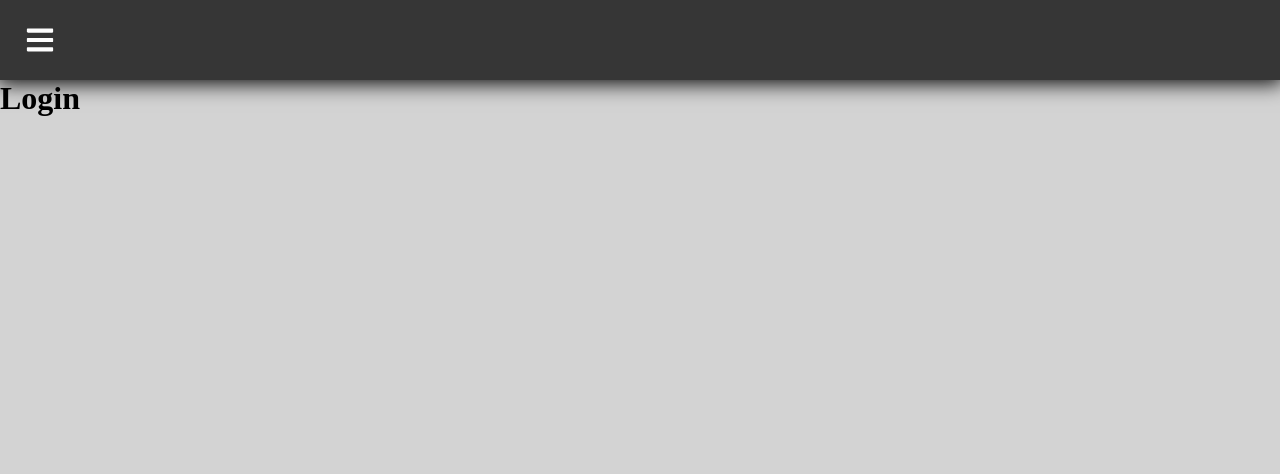
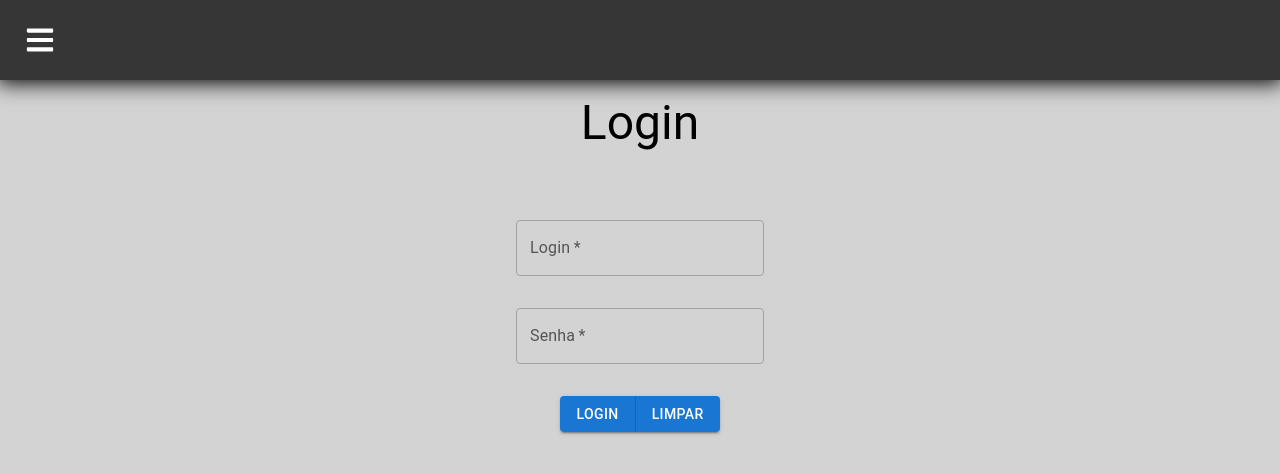
Before and after one commit to netoacpn/pharmasystem, a React (Vite) app: page / in a window 1280 px wide. Shown: the top 474 px of the page. Built offline with nearby package versions, Linux system fonts and the light colour scheme.

Commit message:
:sparkles: feature: Adiciona formulário na página de login

```diff
--- /dev/null
+++ b/src/components/loginform/index.jsx
@@ -0,0 +1,24 @@
+import React from "react"
+import { Container, TextField, ButtonGroup, Button, Box } from "@mui/material"
+
+function FormularioLogin(){
+
+  return(
+    <Container sx={{ display: "flex", flexDirection: "column", alignItems: "center", justifyContent: "center", height: "40vh" }}>
+      <Box sx={{ m: 1 }}>
+        <TextField sx={{ m: 1 }} required id="outlined-required" label="Login"/>
+      </Box>
+      <Box sx={{ m: 1 }}>
+        <TextField sx={{ m: 1 }} required id="outlined-password-input" label="Senha" type="password" autoComplete="current-password"/>
+      </Box>
+      <Box sx={{ m: 1 }}>
+        <ButtonGroup sx={{ m: 1 }} variant="contained" aria-label="outlined primary button group">
+          <Button type="submit" color="primary">Login</Button>
+          <Button type="reset" color="primary">Limpar</Button>
+        </ButtonGroup>
+      </Box>
+    </Container>
+  )
+}
+
+export { FormularioLogin }
--- a/src/pages/cadastro de medicamento/index.jsx
+++ b/src/pages/cadastro de medicamento/index.jsx
@@ -1,7 +1,6 @@
 import { Header } from "../../components/header"
 import { Box, Container, Typography } from "@mui/material"
 import { FormularioNovoMedicamento } from "../../components/cadmedform"
-
 
 function CadastroMedicamento(){
   return(
@@ -9,7 +8,7 @@ function CadastroMedicamento(){
       <Header />
       <Container>
         <Box>
-          <Typography variant="h3" gutterBottom sx={{m: "15px", alignItems: "center", textAlign: "center"}}>Cadastro de Farmácias</Typography>
+          <Typography variant="h3" gutterBottom sx={{m: "15px", alignItems: "center", textAlign: "center"}}>Cadastro de Medicamento</Typography>
         </Box>
         <FormularioNovoMedicamento />
       </Container>
--- a/src/pages/lista medicamento/index.jsx
+++ b/src/pages/lista medicamento/index.jsx
@@ -2,7 +2,7 @@ import { useContext } from "react"
 import { MedicamentosContext } from "../../context/MedicamentosContext"
 
 import { Header } from "../../components/header"
-import { Container, Grid } from "@mui/material"
+import { Container, Box, Grid, Typography } from "@mui/material"
 import CardMedicamento from "../../components/cardmedicamento"
 
 function ListaMedicamentos(){
@@ -13,7 +13,9 @@ function ListaMedicamentos(){
     <>
       <Header />
       <Container>
-        <h1>Lista de Medicamentos</h1>
+        <Box>
+          <Typography variant="h3" gutterBottom sx={{m: "15px", alignItems: "center", textAlign: "center"}}>Lista de Medicamentos</Typography>
+        </Box>
       </Container>
       <Container>
       <Grid container spacing={4}>
--- a/src/pages/login/index.jsx
+++ b/src/pages/login/index.jsx
@@ -1,10 +1,17 @@
 import { Header } from "../../components/header"
+import { Container, Box, Typography } from "@mui/material"
+import { FormularioLogin } from "../../components/loginform"
 
 function Login(){
   return(
     <>
       <Header />
-      <h1>Login</h1>
+      <Container>
+        <Box>
+          <Typography variant="h3" gutterBottom sx={{m: "15px", alignItems: "center", textAlign: "center"}}>Login</Typography>
+        </Box>
+        <FormularioLogin />
+      </Container>
     </>
   )
 }
```
